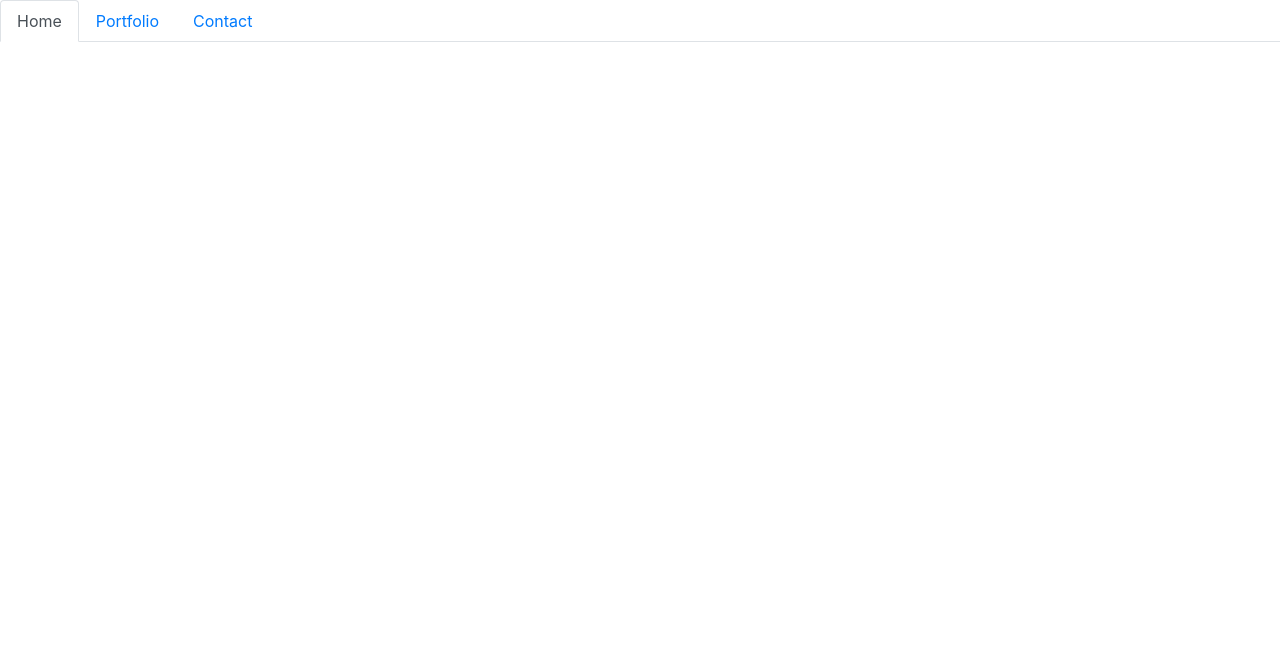
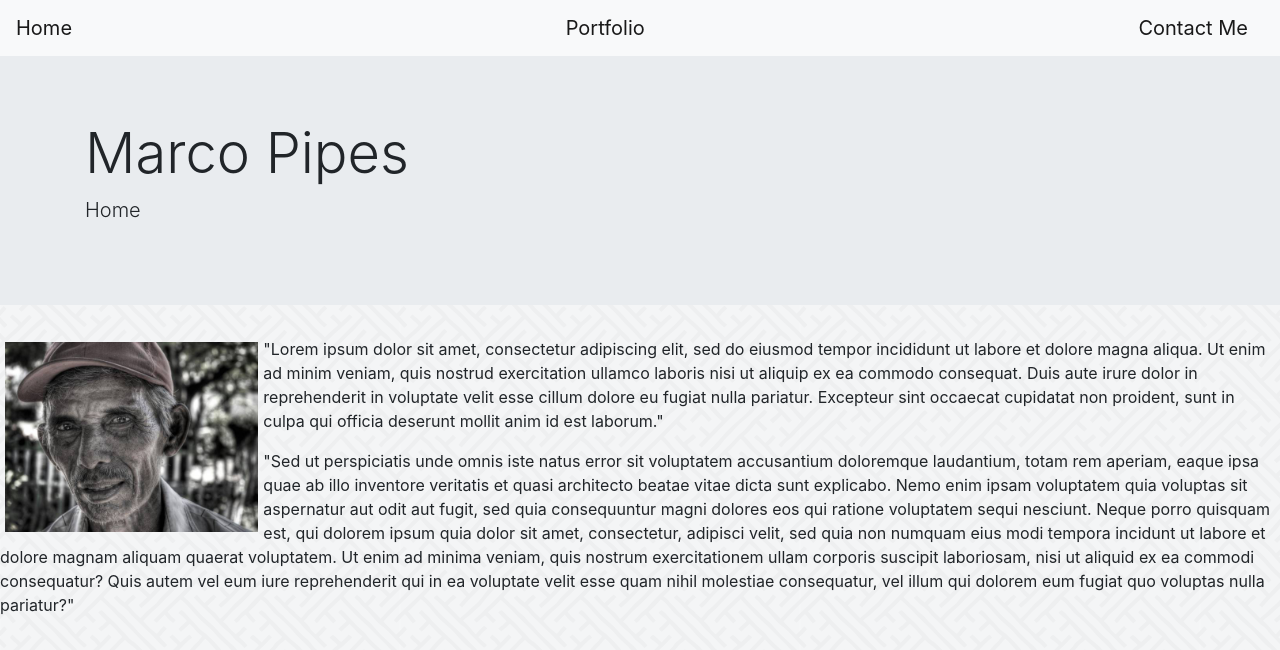
Before and after one commit to martucazpo/new-portfolio, a plain HTML site: page indexMain.html in a window 1280 px wide. Drawn offline with nearby package versions, Linux system fonts and the light colour scheme.

Commit message:
only lacking contact me
javascript working
nav bar working
html ok
only fake content home page

```diff
--- a/indexMain.html
+++ b/indexMain.html
@@ -5,49 +5,70 @@
     <meta charset="UTF-8">
     <meta name="viewport" content="width=device-width, initial-scale=1.0">
     <meta http-equiv="X-UA-Compatible" content="ie=edge">
-    <script src="https://code.jquery.com/jquery-3.4.1.slim.js"
-        integrity="sha256-BTlTdQO9/fascB1drekrDVkaKd9PkwBymMlHOiG+qLI=" crossorigin="anonymous"></script>
-    <script src="https://code.jquery.com/jquery-3.3.1.slim.min.js"
-        integrity="sha384-q8i/X+965DzO0rT7abK41JStQIAqVgRVzpbzo5smXKp4YfRvH+8abtTE1Pi6jizo"
-        crossorigin="anonymous"></script>
-    <script src="https://cdnjs.cloudflare.com/ajax/libs/popper.js/1.14.7/umd/popper.min.js"
-        integrity="sha384-UO2eT0CpHqdSJQ6hJty5KVphtPhzWj9WO1clHTMGa3JDZwrnQq4sF86dIHNDz0W1"
-        crossorigin="anonymous"></script>
+    <script src="https://code.jquery.com/jquery-3.4.1.js"
+        integrity="sha256-WpOohJOqMqqyKL9FccASB9O0KwACQJpFTUBLTYOVvVU=" crossorigin="anonymous"></script>
     <link rel="stylesheet" type="text/css" href="assets/css/reset.css">
     </link>
     <link rel="stylesheet" href="https://stackpath.bootstrapcdn.com/bootstrap/4.3.1/css/bootstrap.min.css"
         integrity="sha384-ggOyR0iXCbMQv3Xipma34MD+dH/1fQ784/j6cY/iJTQUOhcWr7x9JvoRxT2MZw1T" crossorigin="anonymous">
     </link>
-    <script src="https://stackpath.bootstrapcdn.com/bootstrap/4.3.1/js/bootstrap.min.js"
-        integrity="sha384-JjSmVgyd0p3pXB1rRibZUAYoIIy6OrQ6VrjIEaFf/nJGzIxFDsf4x0xIM+B07jRM"
-        crossorigin="anonymous"></script>
     <link rel="stylesheet" type="text/css" href="assets/css/style.css">
     </link>
     <script src="assets/javascript/portfolioLinks.js"></script>
     <title>Marco Portfolio</title>
 </head>
 
-<body>
-    <ul class="nav nav-tabs" id="myTab" role="tablist">
-        <li class="nav-item">
-            <a class="nav-link active" id="home-tab" data-toggle="tab" href="indexMain.html" role="tab"
-                aria-controls="home" aria-selected="true">Home</a>
-        </li>
-        <li class="nav-item">
-            <a class="nav-link" id="profile-tab" data-toggle="tab" href="indexPortfolio.html" role="tab"
-                aria-controls="profile" aria-selected="false">Portfolio</a>
-        </li>
-        <li class="nav-item">
-            <a class="nav-link" id="contact-tab" data-toggle="tab" href="indexContact.html" role="tab"
-                aria-controls="contact" aria-selected="false">Contact</a>
-        </li>
-    </ul>
-    <div class="tab-content" id="myTabContent">
-        <div class="tab-pane fade show active" id="home" role="tabpanel" aria-labelledby="home-tab"></div>
-        <div class="tab-pane fade" id="portfolio" role="tabpanel" aria-labelledby="portfolio-tab"></div>
-        <div class="tab-pane fade" id="contact" role="tabpanel" aria-labelledby="contact-tab"></div>
+<body style="background-image:url(assets/images/interlaced.png)">
+    <nav class="navbar navbar-light bg-light">
+        <a class="navbar-brand" href="indexMain.html">Home</a>
+        <a class="navbar-brand" href="indexPortfolio.html">Portfolio</a>
+        <a class="navbar-brand" href="indexContact.html">Contact Me</a>
+    </nav>
+
+    <div class="jumbotron jumbotron-fluid">
+        <div class="container">
+            <h3 class="display-4">Marco Pipes</h3>
+            <p class="lead">Home</p>
+        </div>
     </div>
 
+    <div class="row">
+        <div class="col-md-12">
+
+            <img src="assets/images/people-q-c-640-480-3.jpg" style="width:auto;height:200px;padding:5px;"
+                class="float-left">
+            <p>
+                "Lorem ipsum dolor sit amet, consectetur adipiscing elit, sed do eiusmod tempor incididunt ut labore et
+                dolore magna aliqua. Ut enim ad minim veniam, quis nostrud exercitation ullamco laboris nisi ut aliquip
+                ex ea commodo consequat. Duis aute irure dolor in reprehenderit in voluptate velit esse cillum dolore eu
+                fugiat nulla pariatur. Excepteur sint occaecat cupidatat non proident, sunt in culpa qui officia
+                deserunt mollit anim id est laborum."
+            </p>
+            <p>
+                "Sed ut perspiciatis unde omnis iste natus error sit voluptatem accusantium doloremque laudantium, totam
+                rem aperiam, eaque ipsa quae ab illo inventore veritatis et quasi architecto beatae vitae dicta sunt
+                explicabo. Nemo enim ipsam voluptatem quia voluptas sit aspernatur aut odit aut fugit, sed quia
+                consequuntur magni dolores eos qui ratione voluptatem sequi nesciunt. Neque porro quisquam est, qui
+                dolorem ipsum quia dolor sit amet, consectetur, adipisci velit, sed quia non numquam eius modi tempora
+                incidunt ut labore et dolore magnam aliquam quaerat voluptatem. Ut enim ad minima veniam, quis nostrum
+                exercitationem ullam corporis suscipit laboriosam, nisi ut aliquid ex ea commodi consequatur? Quis autem
+                vel eum iure reprehenderit qui in ea voluptate velit esse quam nihil molestiae consequatur, vel illum
+                qui dolorem eum fugiat quo voluptas nulla pariatur?"
+            </p>
+
+        </div>
+    </div>
+
+
+    <script src="https://code.jquery.com/jquery-3.2.1.slim.min.js"
+        integrity="sha384-KJ3o2DKtIkvYIK3UENzmM7KCkRr/rE9/Qpg6aAZGJwFDMVNA/GpGFF93hXpG5KkN"
+        crossorigin="anonymous"></script>
+    <script src="https://cdnjs.cloudflare.com/ajax/libs/popper.js/1.12.9/umd/popper.min.js"
+        integrity="sha384-ApNbgh9B+Y1QKtv3Rn7W3mgPxhU9K/ScQsAP7hUibX39j7fakFPskvXusvfa0b4Q"
+        crossorigin="anonymous"></script>
+    <script src="https://maxcdn.bootstrapcdn.com/bootstrap/4.0.0/js/bootstrap.min.js"
+        integrity="sha384-JZR6Spejh4U02d8jOt6vLEHfe/JQGiRRSQQxSfFWpi1MquVdAyjUar5+76PVCmYl"
+        crossorigin="anonymous"></script>
 </body>
 
 </html>
```
Also changed, not shown: assets/javascript/portfolioLinks.js (+20 -18 lines), indexContact.html (+26 -30 lines), indexPortfolio.html (+21 -34 lines).
